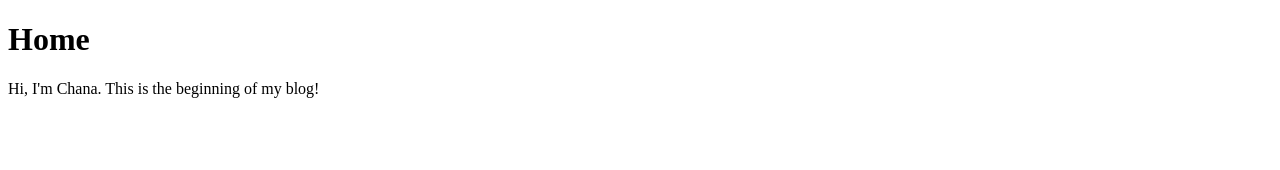
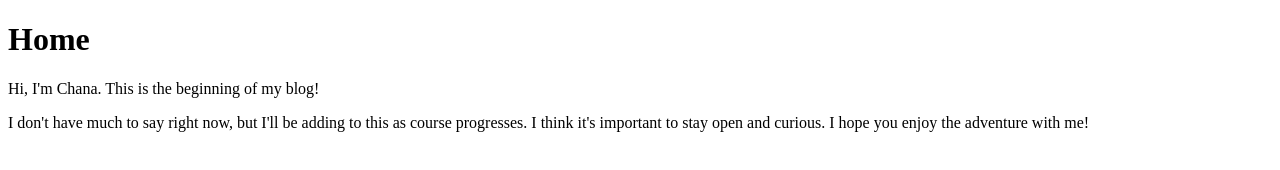
Before and after one commit to chanabanana999/chanabanana.github.io, a plain HTML site: page blog/homepage.html in a window 1280 px wide. Drawn offline with Linux system fonts and the light colour scheme.

Commit message:
minor revision

```diff
--- a/blog/homepage.html
+++ b/blog/homepage.html
@@ -6,5 +6,9 @@
   <body>
     <h1>Home</h1>
     <p>Hi, I'm Chana. This is the beginning of my blog!</p>
+    <p> I don't have much to say right now, but I'll be adding to this as <thead>
+      course progresses. I think it's important to stay open and curious. I hope
+      you enjoy the adventure with me! </p>
+    </thead>
   </body>
 </html>
```
